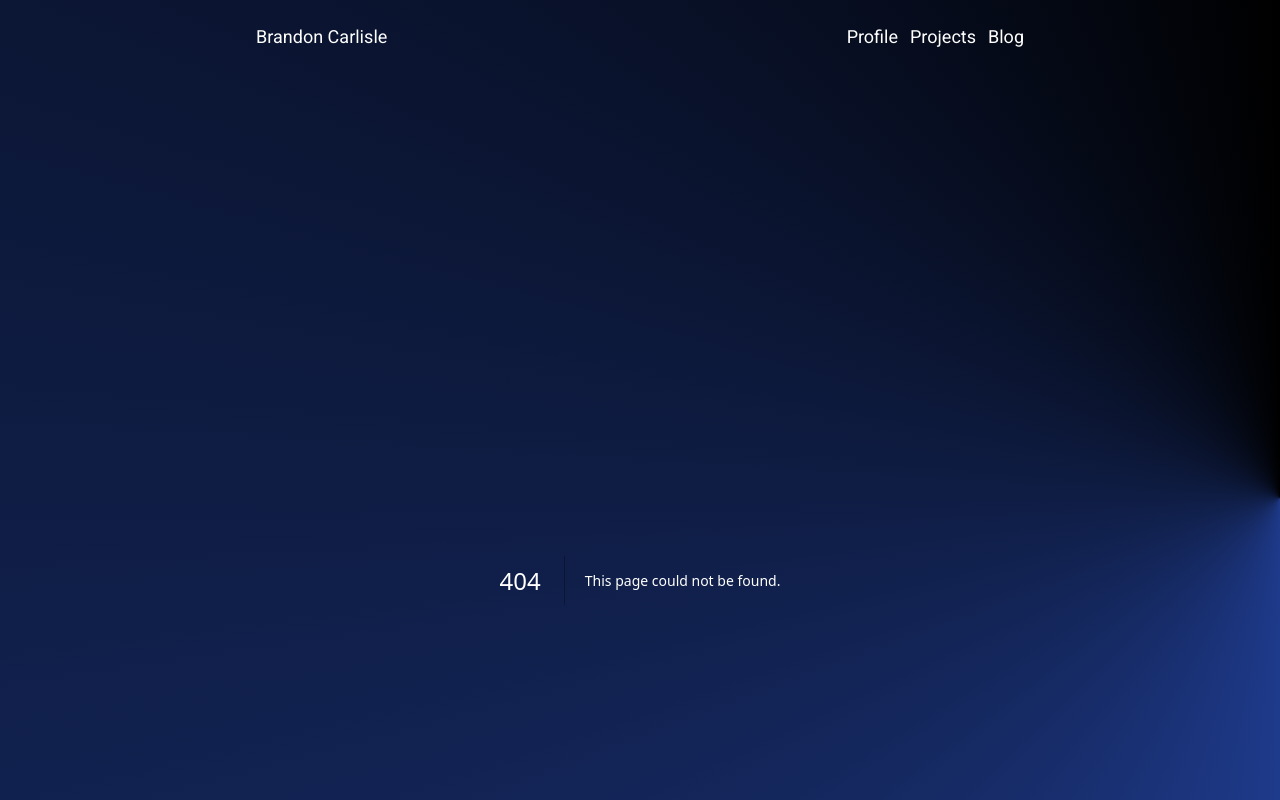
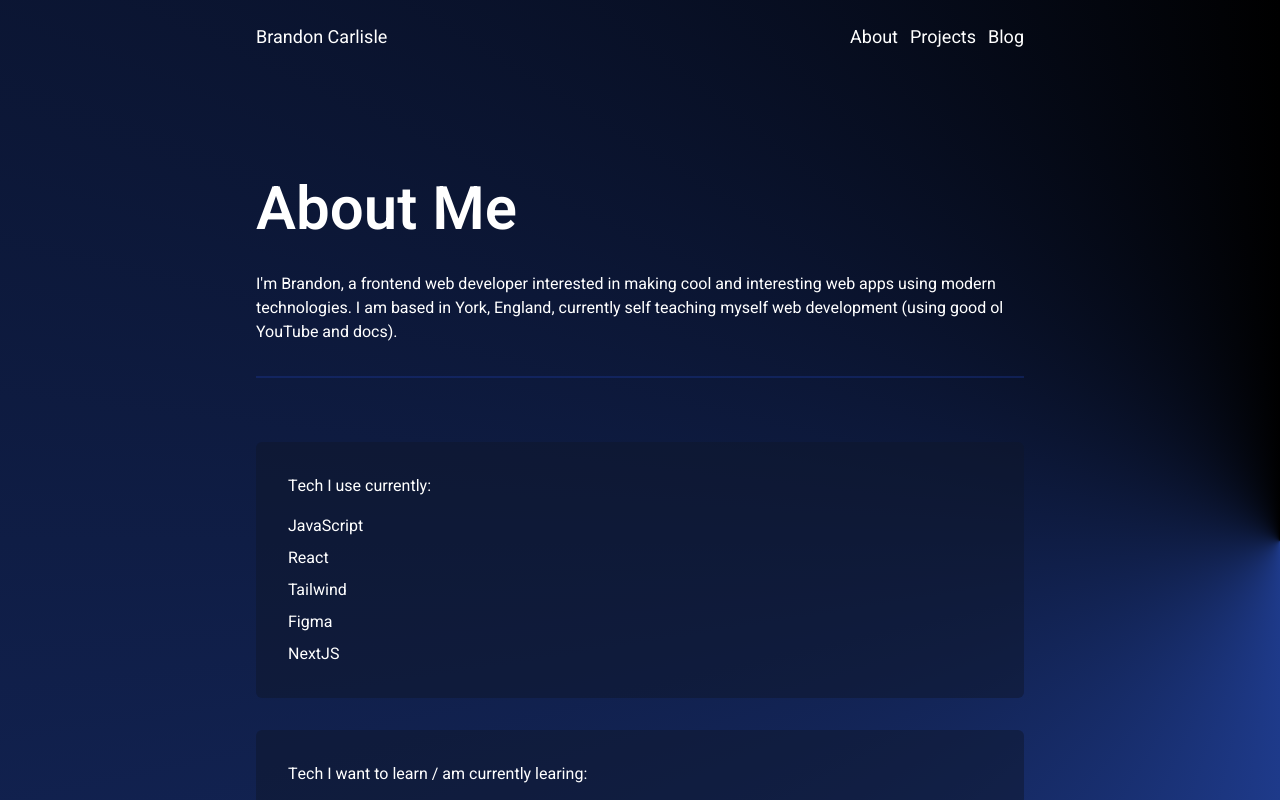
Before and after one commit to brandon-carlisle/portfolio, a Next.js app: page /about in a window 1280 px wide. Before the commit this address had no page. Shown: the top 800 px of the page. Built offline with nearby package versions, Linux system fonts and the light colour scheme.

Commit message:
about page

```diff
--- a/pages/profile.tsx
+++ b/app/about/page.tsx
@@ -1,10 +1,14 @@
-import Contact from '../components/Contact';
-import Header from '../components/Header';
-import Section from '../components/Section';
-import TechCard from '../components/TechCard';
-import Head from 'next/head';
+import Contact from '../../components/Contact';
+import Header from '../../components/Header';
+import Section from '../../components/Section';
+import TechCard from '../../components/TechCard';
+
+export const metadata = {
+  title: 'About Me',
+};
 
 type CardLink = { title: string; href: string };
+
 export type CardLinks = CardLink[];
 
 const cardOneLinks: CardLinks = [
@@ -45,18 +49,10 @@ const cardTwoLinks: CardLinks = [
   },
 ];
 
-const pageTitle = 'Profile';
-
-function Profile() {
+export default function About() {
   return (
     <>
-      <Head>
-        <title>Brandon Carlisle | {pageTitle}</title>
-        <meta name="viewport" content="width=device-width, initial-scale=1" />
-        <link rel="icon" href="/favicon.ico" />
-      </Head>
-
-      <Header title={pageTitle}>
+      <Header title="About Me">
         <p>
           I&apos;m Brandon, a frontend web developer interested in making cool
           and interesting web apps using modern technologies. I am based in
@@ -77,5 +73,3 @@ function Profile() {
     </>
   );
 }
-
-export default Profile;
--- a/app/page.tsx
+++ b/app/page.tsx
@@ -16,7 +16,7 @@ function Home() {
           </p>
 
           <Link
-            href="/profile"
+            href="/about"
             className="bg-blue-300 text-blue-900 font-semibold py-2 px-4 rounded-md group"
           >
             Read more about me{' '}
--- a/components/Navbar.tsx
+++ b/components/Navbar.tsx
@@ -9,8 +9,8 @@ function Navbar() {
 
       <ul className="flex gap-3">
         <li>
-          <Link href="/profile" className="font-normal">
-            Profile
+          <Link href="/about" className="font-normal">
+            About
           </Link>
         </li>
         <li>
```
